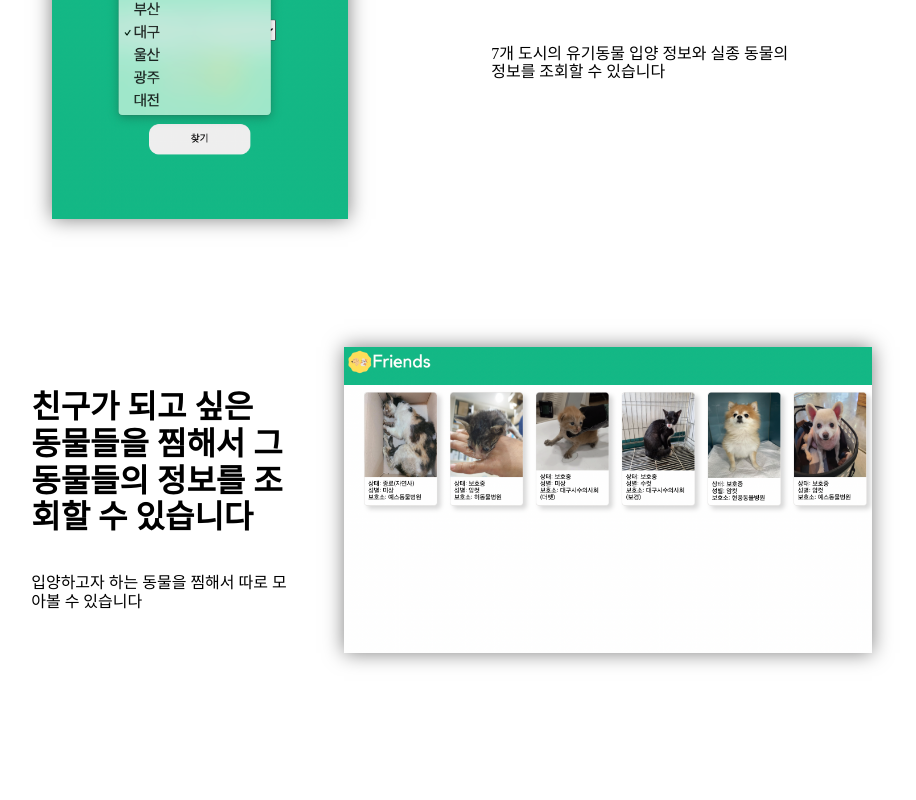
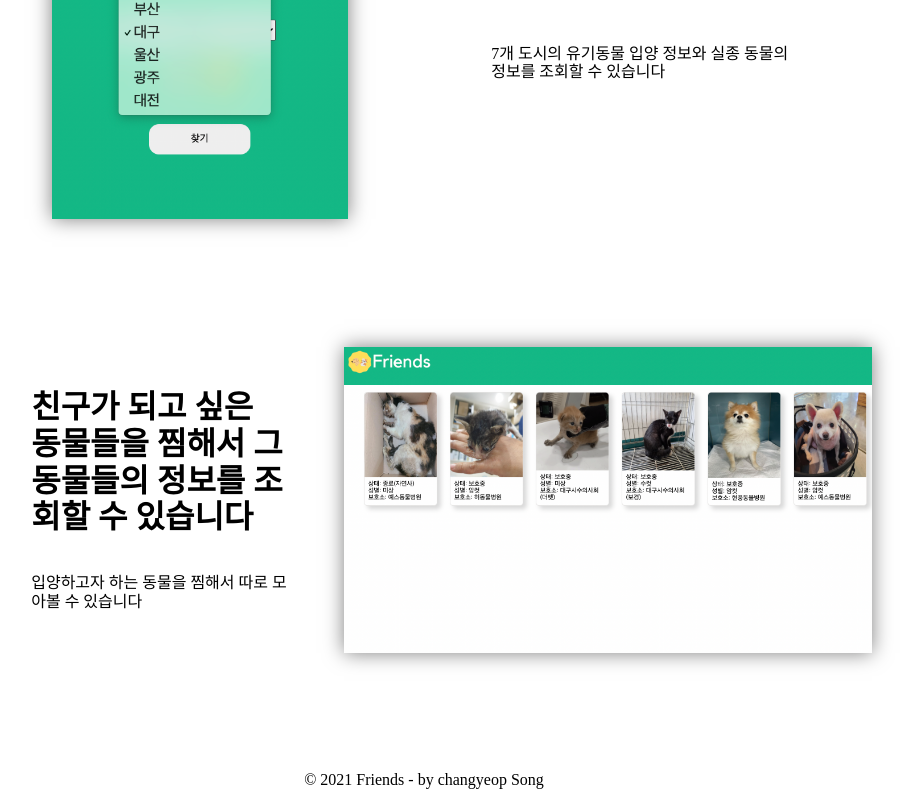
Before and after one commit to Songchangyeop/Friends, a React (Create React App) app: page / in a window 1280 px wide. Shown: the part 1000-1800 px from the top of the page, without its empty margins (216-1132 px from the left). Built offline with nearby package versions, Linux system fonts and the light colour scheme.

Commit message:
ADD: Main페이지 footer 추가

```diff
--- a/src/components/Footer.tsx
+++ b/src/components/Footer.tsx
@@ -2,7 +2,7 @@ import React from 'react';
 import styled from 'styled-components';
 
 function Footer() {
-	return <Foot></Foot>;
+	return <Foot>© 2021 Friends - by changyeop Song</Foot>;
 }
 
 export default Footer;
```
